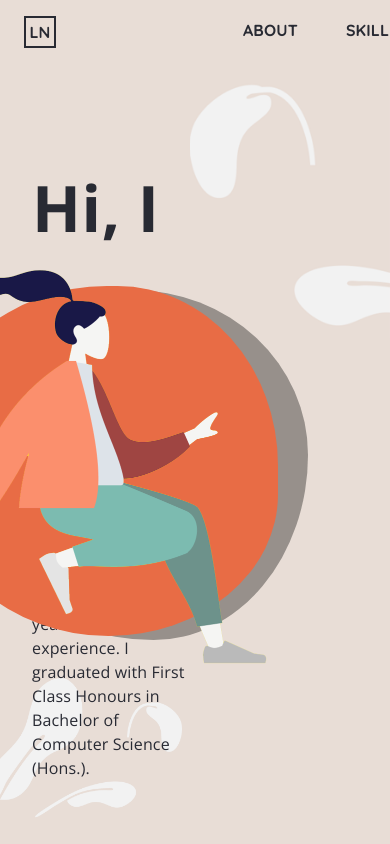
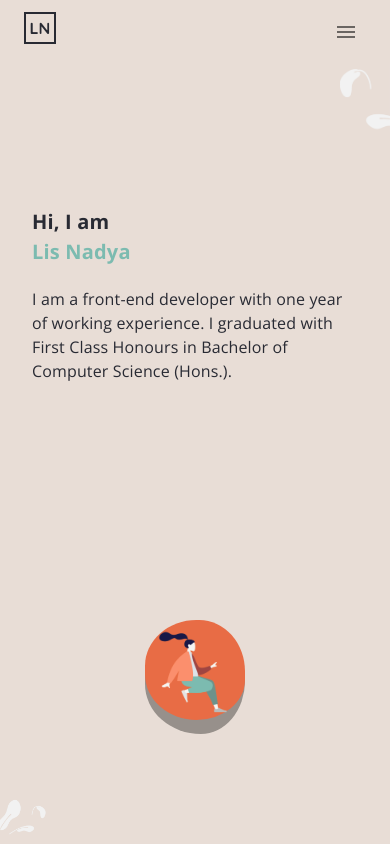
Before and after one commit to LisNadya98/portfolio, a React (Create React App) app: page / in a window 390 px wide. Shown: the top 844 px of the page. Built offline with nearby package versions, Linux system fonts and the light colour scheme.

Commit message:
[UPD] media query

```diff
--- a/src/App.js
+++ b/src/App.js
@@ -33,7 +33,7 @@ import leaf2 from "./element/leaf2.png";
 function App(props) {
   const classes = useStyles(props);
   const [openModal, setOpenModal] = useState(0);
-  const [isSmall, setIsSmall] = useState(false);
+  const [isSmall, setIsSmall] = useState( window.matchMedia("(max-width: 700px)").matches );
   const [openMenu, setOpenMenu] = useState(false);
   const [open, setOpen] = useState(false);
 
@@ -122,7 +122,7 @@ function App(props) {
 
   useEffect(() => {
     window.matchMedia("(max-width: 700px)").addListener(
-      (e)=>{
+      e=>{
         if (e.matches) {
           console.log("small")
           setIsSmall(true)
```
